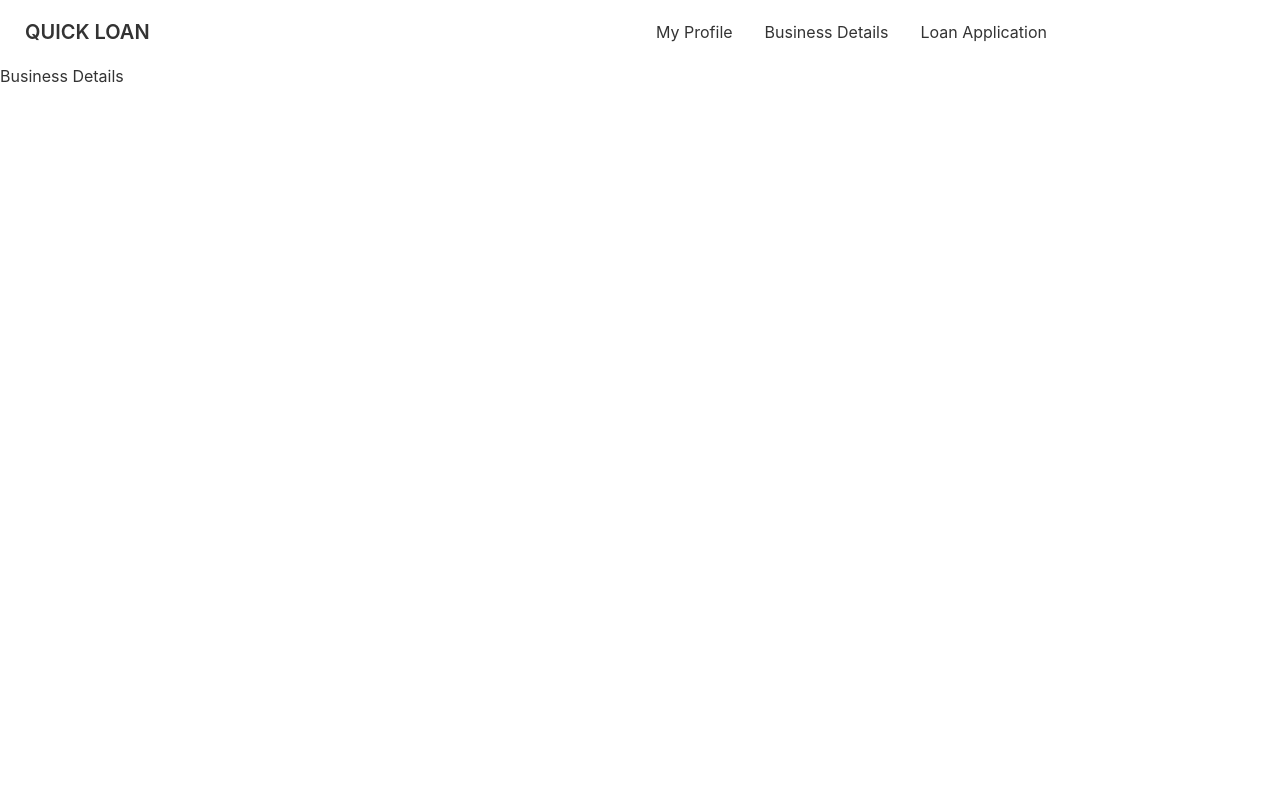
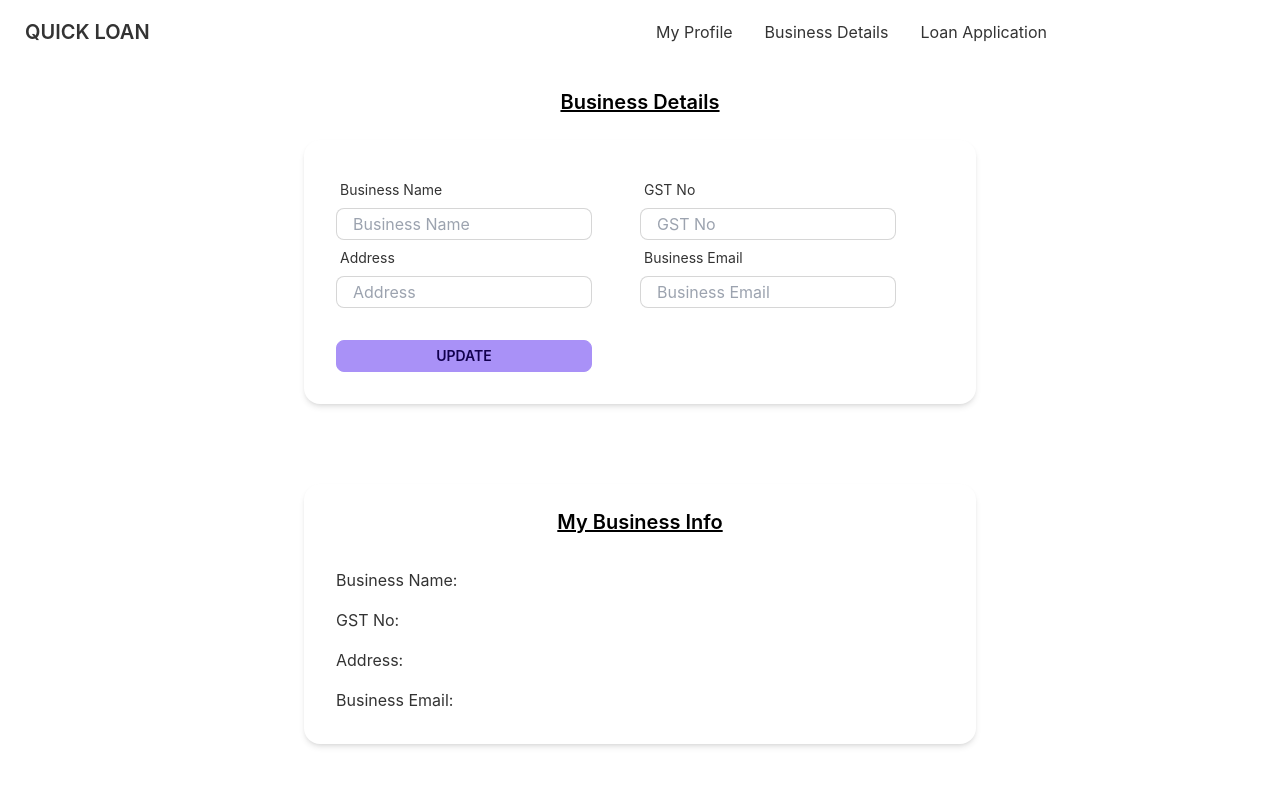
Before and after one commit to Ety-Biswangri/loan-application-site, a React (Create React App) app: page /businessDetails in a window 1280 px wide. Shown: the top 786 px of the page. Built offline with nearby package versions, Linux system fonts and the light colour scheme.

Commit message:
business details design done

```diff
--- a/src/components/BusinessDetails/BusinessDetails.js
+++ b/src/components/BusinessDetails/BusinessDetails.js
@@ -3,7 +3,60 @@ import React from 'react';
 const BusinessDetails = () => {
     return (
         <div>
-            <h2>Business Details</h2>
+            <h2 className='text-black text-xl text-center mb-6 mt-6 underline font-semibold'>Business Details</h2>
+
+            <div class="card flex-shrink-0 max-w-xs lg:w-full lg:max-w-2xl mx-auto shadow-md bg-base-100">
+                <div class="card-body w-full">
+                    <div className='lg:grid grid-cols-2'>
+
+                        <div class="form-control">
+                            <label class="label">
+                                <span class="label-text">Business Name</span>
+                            </label>
+                            <input type="text" placeholder="Business Name" class="input input-bordered h-8 w-64" />
+                        </div>
+
+                        {/* age */}
+                        <div class="form-control">
+                            <label class="label">
+                                <span class="label-text">GST No</span>
+                            </label>
+                            <input type="number" placeholder="GST No" class="input input-bordered h-8 w-64" />
+                        </div>
+
+                        {/* address */}
+                        <div class="form-control">
+                            <label class="label">
+                                <span class="label-text">Address</span>
+                            </label>
+                            <input type="text" placeholder="Address" class="input input-bordered h-8 w-64" />
+                        </div>
+
+                        {/* email */}
+                        <div class="form-control">
+                            <label class="label">
+                                <span class="label-text">Business Email</span>
+                            </label>
+                            <input type="email" placeholder="Business Email" class="input input-bordered h-8 w-64" />
+                        </div>
+                    </div>
+                    <div class="form-control mt-6">
+                        <button class="btn btn-primary btn-sm w-64">Update</button>
+                    </div>
+                </div>
+            </div>
+
+            <div class="card flex-shrink-0 max-w-xs lg:w-full lg:max-w-2xl mx-auto shadow-md bg-base-100 mt-20 mb-12">
+                <h2 className='text-black text-xl text-center mb-0 mt-6 underline font-semibold'>My Business Info</h2>
+                <div class="card-body w-full">
+                    <div className='flex flex-col gap-4'>
+                        <p>Business Name: </p>
+                        <p>GST No:</p>
+                        <p>Address: </p>
+                        <p>Business Email:</p>
+                    </div>
+                </div>
+            </div>
         </div>
     );
 };
--- a/src/components/MyProfile/MyProfile.js
+++ b/src/components/MyProfile/MyProfile.js
@@ -5,7 +5,7 @@ const MyProfile = () => {
         <div>
             <h2 className='text-black text-xl text-center mb-6 mt-6 underline font-semibold'>My Profile</h2>
 
-            <div class="card flex-shrink-0 max-w-xs lg:w-full lg:max-w-2xl mx-auto shadow-2xl bg-base-100">
+            <div class="card flex-shrink-0 max-w-xs lg:w-full lg:max-w-2xl mx-auto shadow-md bg-base-100">
                 <div class="card-body w-full">
                     <div className='lg:grid grid-cols-2'>
                         {/* first name */}
@@ -51,13 +51,26 @@ const MyProfile = () => {
                         {/* address */}
                         <div class="form-control">
                             <label class="label">
-                                <span class="label-text">Address</span>
+                                <span class="label-text">Location</span>
                             </label>
-                            <input type="text" placeholder="Address" class="input input-bordered h-8 w-64" />
+                            <input type="text" placeholder="Location" class="input input-bordered h-8 w-64" />
                         </div>
                     </div>
                     <div class="form-control mt-6">
                         <button class="btn btn-primary btn-sm w-64">Update</button>
+                    </div>
+                </div>
+            </div>
+
+            <div class="card flex-shrink-0 max-w-xs lg:w-full lg:max-w-2xl mx-auto shadow-md bg-base-100 mt-20 mb-12">
+                <h2 className='text-black text-xl text-center mb-0 mt-6 underline font-semibold'>My Profile Info</h2>
+                <div class="card-body w-full">
+                    <div className='flex flex-col gap-4'>
+                        <p>Name: </p>
+                        <p>Age: </p>
+                        <p>Mobile No:</p>
+                        <p>Email Address: </p>
+                        <p>Location:</p>
                     </div>
                 </div>
             </div>
```
